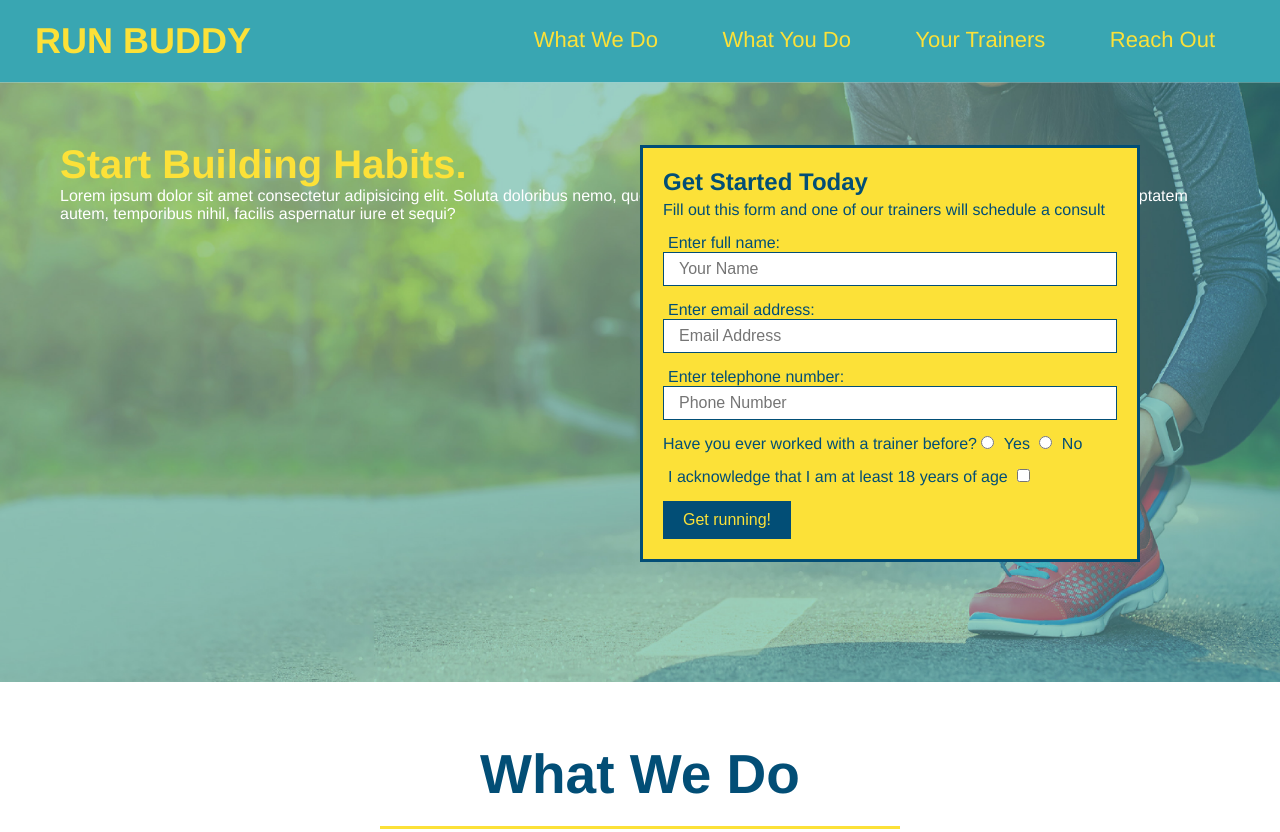
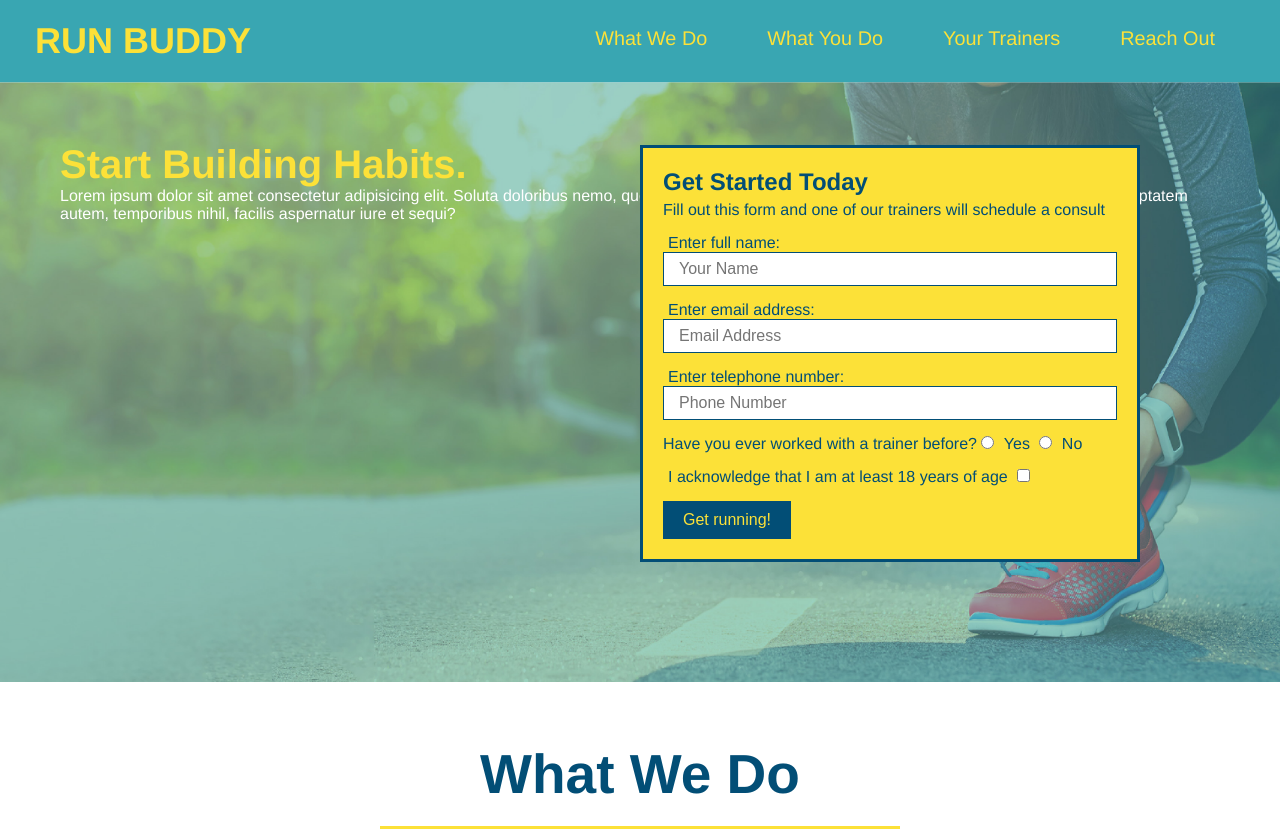
Before and after one commit to MeghanPaul/run-buddy, a plain HTML site: page index.html in a window 1280 px wide. Shown: the top 832 px of the page. Drawn offline with Linux system fonts and the light colour scheme.

Commit message:
add flexbox to header

```diff
--- a/assets/css/style.css
+++ b/assets/css/style.css
@@ -33,16 +33,18 @@ header nav {
     margin: 7px 0;
 }
 
-header nav ul li {
-    /*overrides the default of block elements to take up
-    100% of the parents width*/
-    display: inline;
+header nav ul {
+    display: flex;
+    flex-wrap: wrap;
+    justify-content: space-between;
+    align-items: center;
+    list-style: none;
 }
 
 header nav ul li a {
     margin: 0 30px;
     font-weight: lighter;
-    font-size: 22px;
+    font-size: 1.55vw;
 }
 
 footer {
```
